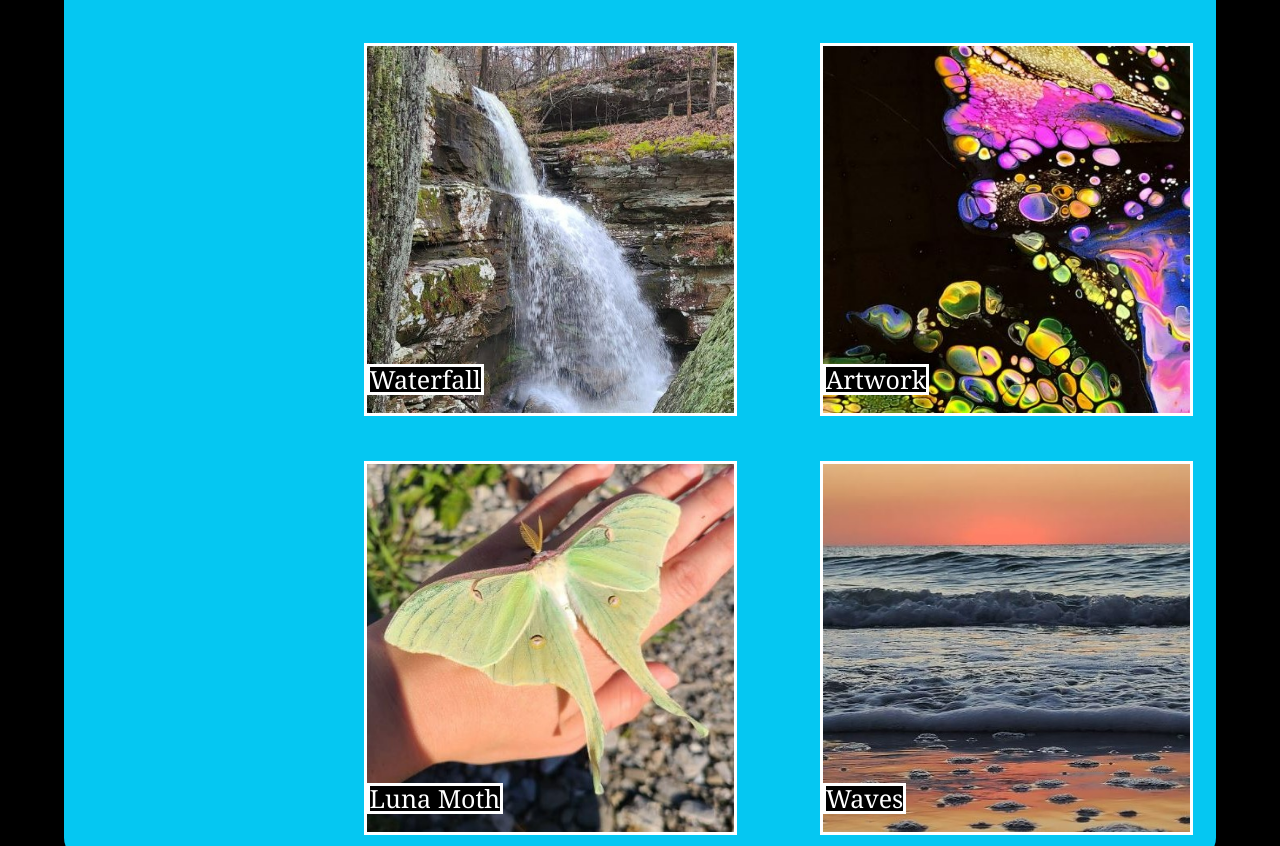
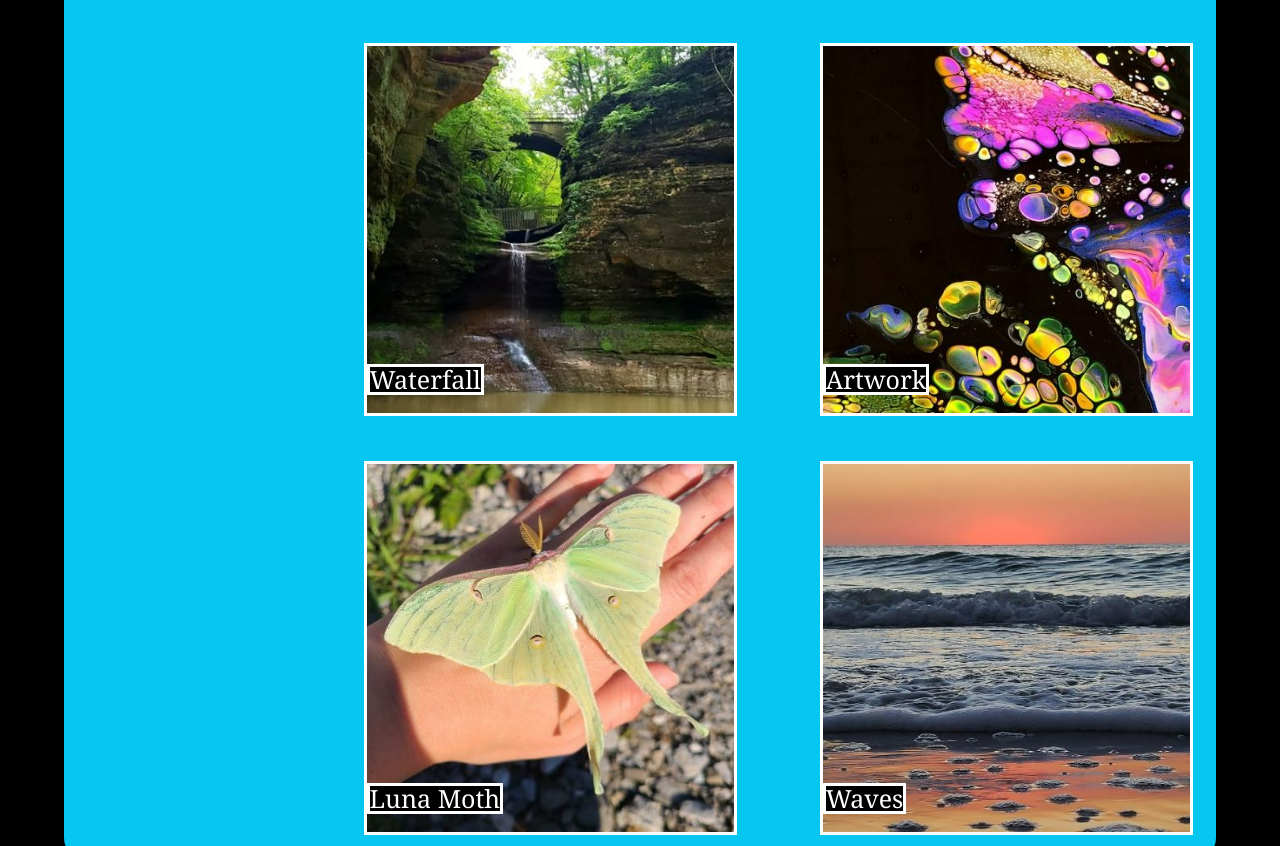
Before and after one commit to juliaghany/Julia-Hany-Portfolio, a plain HTML site: page index.html in a window 1280 px wide. Shown: the part 1595-2441 px from the top of the page. Drawn offline with Linux system fonts and the light colour scheme.

Commit message:
changed image of waterfall because there was an error with the image I was using before

```diff
--- a/index.html
+++ b/index.html
@@ -58,7 +58,7 @@
                 <!-- In the div below, I added placeholder images so that I can add images of my future projects connected to a link. I also added alt attributes for each image -->
                 <div id="bottom">
                     <a class="image-container" href="#"">
-                        <img src=" ./assets/images/waterfall.JPG" alt="Rocks with green moss and a waterfall">
+                        <img src="assets/images/waterfall-and-rocks.JPG" alt="Rocks with green moss, a waterfall, and a stone bridge above the waterfall">
                         <text>Waterfall</text>
                     </a>
                     <a class="image-container" href="#">
```
Also changed, not shown: assets/images/waterfall-and-rocks.JPG (added).
